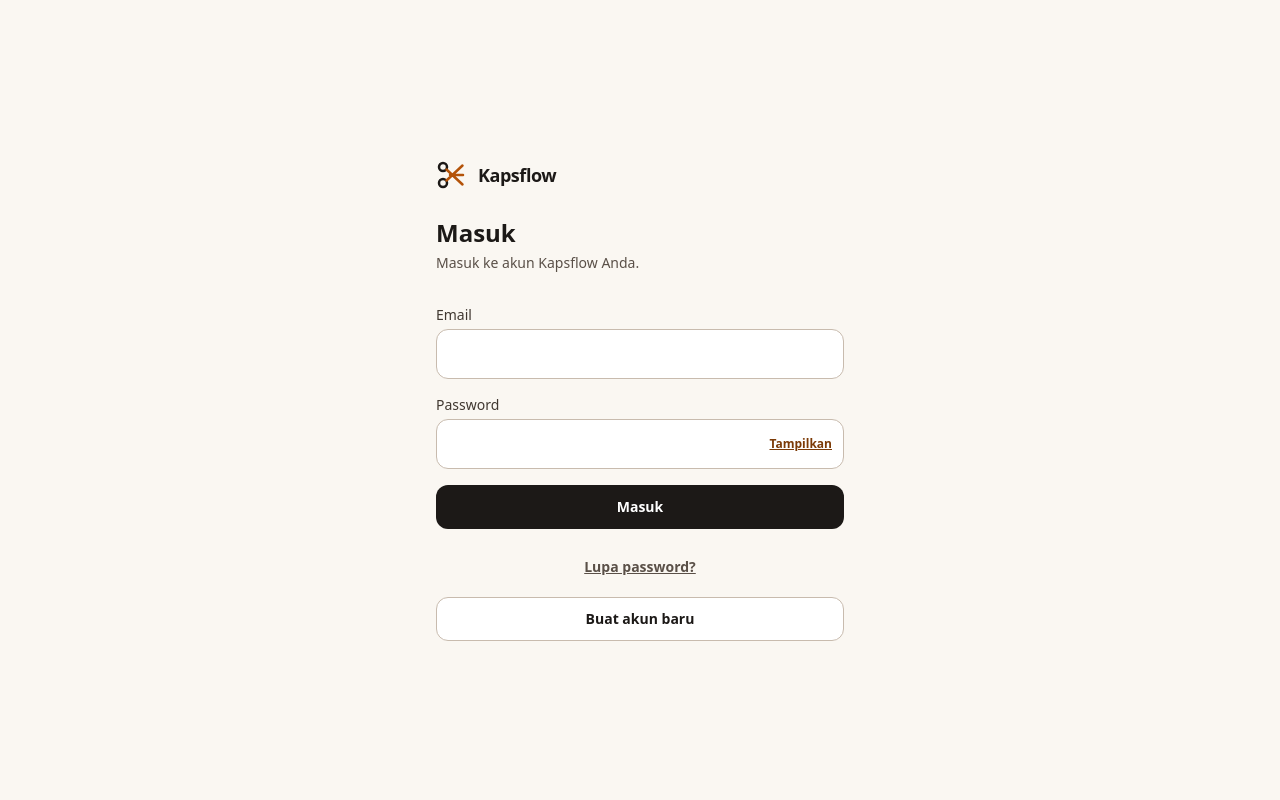
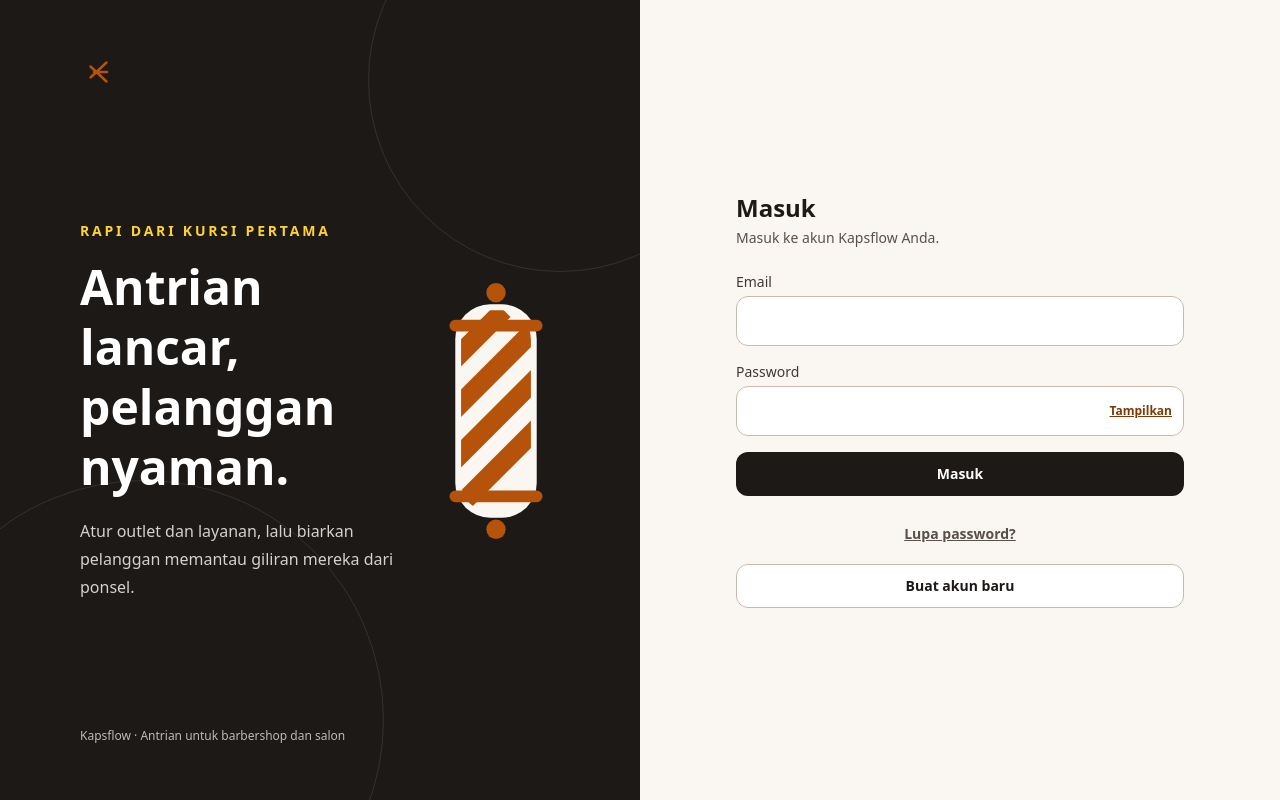
Before and after one commit to faqihhhhh/antrian-barber, a React (Vite) app in the folder frontend/: page /masuk in a window 1280 px wide. Built offline with nearby package versions, Linux system fonts and the light colour scheme; what openapi-fetch would draw is missing.

Commit message:
fase UI-4: tata ulang layout auth dan beranda

```diff
--- a/frontend/src/components/ui.tsx
+++ b/frontend/src/components/ui.tsx
@@ -121,13 +121,39 @@ export function Spinner() {
 
 export function AuthLayout({ title, subtitle, children }: { title: string; subtitle?: string; children: ReactNode }) {
   return (
-    <main className="mx-auto flex min-h-dvh max-w-md flex-col justify-center px-5 py-10">
-      <div className="mb-8">
-        <Logo />
-        <h1 className="mt-5 text-2xl font-bold">{title}</h1>
-        {subtitle && <p className="mt-1 text-sm text-body-muted">{subtitle}</p>}
-      </div>
-      <div className="space-y-4">{children}</div>
+    <main className="min-h-dvh bg-paper lg:grid lg:grid-cols-2">
+      <aside className="relative hidden overflow-hidden bg-ink px-12 py-14 text-white lg:flex lg:flex-col lg:justify-between xl:px-20">
+        <div className="absolute -right-28 -top-28 size-96 rounded-full border border-white/10" aria-hidden="true" />
+        <div className="absolute -bottom-40 -left-24 size-[30rem] rounded-full border border-white/10" aria-hidden="true" />
+        <div className="relative z-10"><Logo /></div>
+        <div className="relative z-10 grid grid-cols-[1fr_auto] items-center gap-8">
+          <div className="max-w-lg">
+            <p className="mb-4 text-sm font-semibold uppercase tracking-[0.2em] text-amber-300">Rapi dari kursi pertama</p>
+            <p className="text-4xl font-bold leading-tight xl:text-5xl">Antrian lancar, pelanggan nyaman.</p>
+            <p className="mt-5 max-w-md text-base leading-7 text-white/80">Atur outlet dan layanan, lalu biarkan pelanggan memantau giliran mereka dari ponsel.</p>
+          </div>
+          <svg aria-hidden="true" viewBox="0 0 132 280" className="h-56 w-28 xl:h-72 xl:w-32">
+            <defs><clipPath id="barber-pole"><rect x="30" y="36" width="72" height="208" rx="30" /></clipPath></defs>
+            <rect x="24" y="30" width="84" height="220" rx="36" fill="#faf7f2" />
+            <g clipPath="url(#barber-pole)">
+              <rect x="30" y="36" width="72" height="208" fill="#faf7f2" />
+              <path d="M8 206 122 92M8 258 122 144M8 154 122 40M8 102 74 36" stroke="#b45309" strokeWidth="20" />
+            </g>
+            <path d="M24 52h84M24 228h84" stroke="#b45309" strokeWidth="12" strokeLinecap="round" />
+            <circle cx="66" cy="18" r="10" fill="#b45309" />
+            <circle cx="66" cy="262" r="10" fill="#b45309" />
+          </svg>
+        </div>
+        <p className="relative z-10 text-xs text-white/70">Kapsflow · Antrian untuk barbershop dan salon</p>
+      </aside>
+      <section className="flex min-h-dvh items-center justify-center px-5 py-10 lg:px-10" aria-labelledby="auth-title">
+        <div className="w-full max-w-md">
+          <div className="mb-8 lg:hidden"><Logo /></div>
+          <h1 id="auth-title" className="text-2xl font-bold">{title}</h1>
+          {subtitle && <p className="mt-1 text-sm text-body-muted">{subtitle}</p>}
+          <div className="mt-6 space-y-4">{children}</div>
+        </div>
+      </section>
     </main>
   )
 }
--- a/frontend/src/pages/Beranda.tsx
+++ b/frontend/src/pages/Beranda.tsx
@@ -47,9 +47,14 @@ export default function Beranda() {
   if (!data) return null // RequireLogin sudah memastikan data ada
 
   return (
-    <main className="mx-auto max-w-md px-5 py-8">
-      <header className="mb-6">
+    <main className="mx-auto min-h-dvh max-w-3xl px-5 pb-24 pt-8">
+      <header className="sticky top-0 z-20 -mx-5 mb-7 flex items-center justify-between border-b border-line bg-paper/95 px-5 py-3 backdrop-blur">
         <Logo />
+        <Button type="button" variant="ghost" className="w-auto px-3" loading={logout.isPending} onClick={() => logout.mutate()}>
+          Keluar
+        </Button>
+      </header>
+      <div className="mb-6">
         <h1 className="mt-1 text-xl font-bold">Halo</h1>
         <p className="text-sm text-body-muted">{data.user.email}</p>
         {data.is_platform_admin && (
@@ -58,9 +63,9 @@ export default function Beranda() {
             <Link to="/pemilik-saas" className="text-sm font-semibold underline">Buka ringkasan platform</Link>
           </div>
         )}
-      </header>
+      </div>
 
-      <section className="space-y-3">
+      <section className="grid gap-4 md:grid-cols-2">
         <Link
           to="/tiket"
           className="block rounded-2xl border border-ink bg-white p-4 font-semibold transition hover:bg-paper-raised"
@@ -124,11 +129,10 @@ export default function Beranda() {
         ))}
       </section>
 
-      <div className="mt-8">
-        <Button type="button" variant="ghost" loading={logout.isPending} onClick={() => logout.mutate()}>
-          Keluar
-        </Button>
-      </div>
+      <nav aria-label="Navigasi utama" className="fixed inset-x-0 bottom-0 z-20 grid grid-cols-2 border-t border-line bg-white/95 px-4 pb-[max(env(safe-area-inset-bottom),0.5rem)] pt-2 backdrop-blur md:hidden">
+        <Link to="/" aria-current="page" className="flex min-h-11 items-center justify-center rounded-xl px-3 text-sm font-semibold text-brand-ink focus-visible:outline-2 focus-visible:outline-brand-ink">Beranda</Link>
+        <Link to="/tiket" className="flex min-h-11 items-center justify-center rounded-xl px-3 text-sm font-semibold text-body focus-visible:outline-2 focus-visible:outline-brand-ink">Tiket saya</Link>
+      </nav>
     </main>
   )
 }
```
